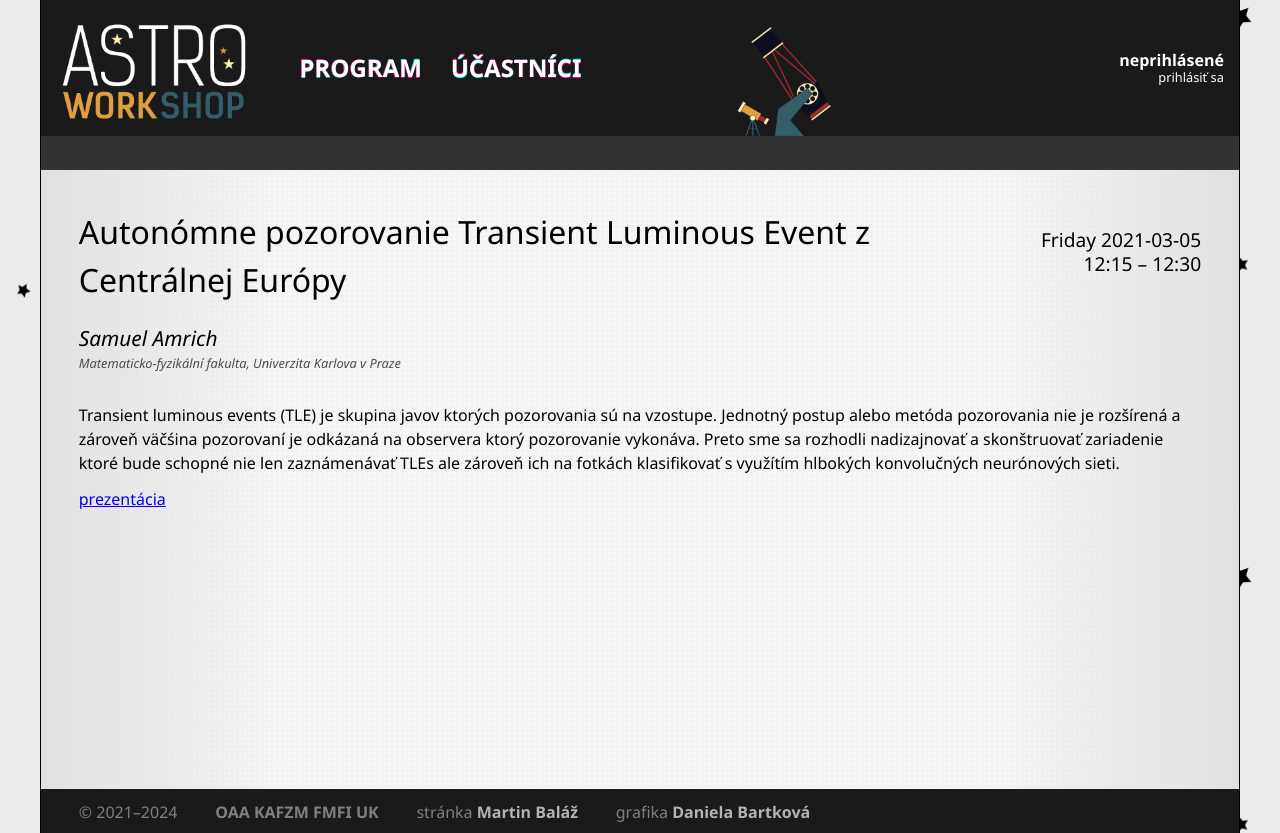
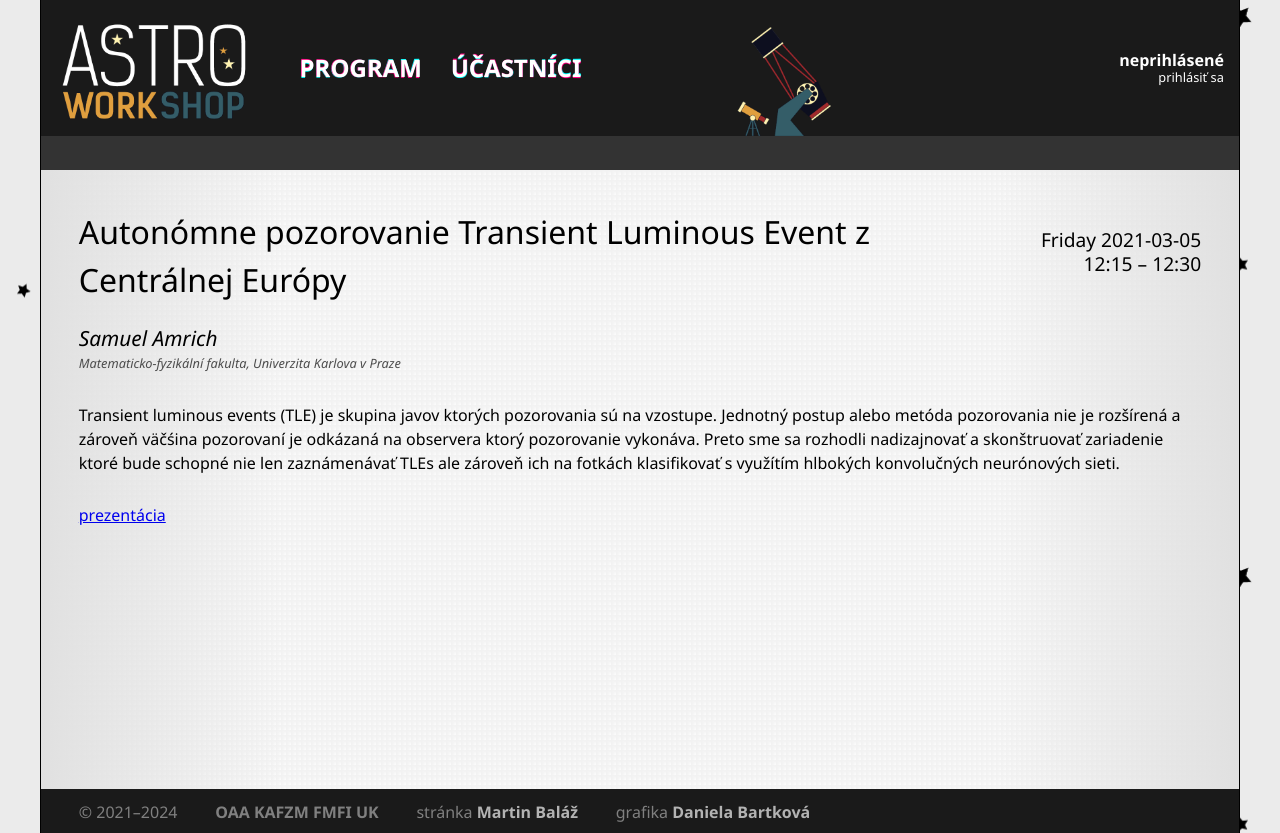
Before and after one commit to sesquideus/astroworkshop, a Django app: page /talk/1/ in a window 1280 px wide. Shown: the top 833 px of the page. Run offline with Django 3.2, Linux system fonts and the light colour scheme; data comes from the database, SQL or seed files in the repository.

Commit message:
Added padding to abstract p

```diff
--- a/static/css/main.css
+++ b/static/css/main.css
@@ -442,6 +442,10 @@ div.abstract em {
     font-style: italic;
 }
 
+div.abstract p {
+    padding-bottom: 1em;
+}
+
 a.admin {
     text-decoration: none;
     color: inherit;
```
